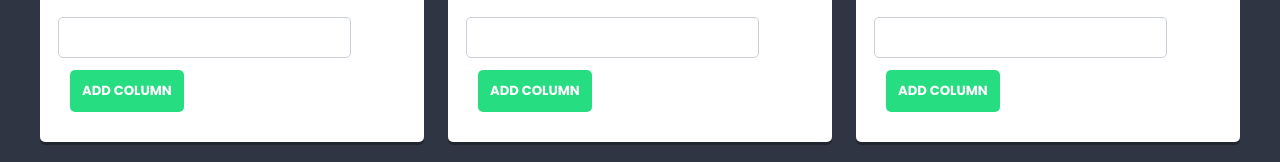
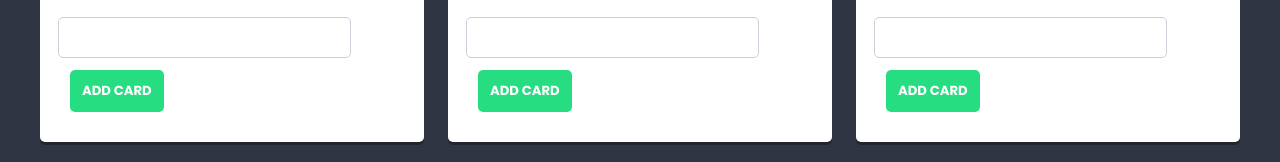
Before and after one commit to juliachanas/React-firstSteps, a React (Create React App) app: page / in a window 1280 px wide. Shown: the part 716-878 px from the top of the page. Built offline with nearby package versions, Linux system fonts and the light colour scheme.

Commit message:
Modify button in CardForm to be Add Card instead Add Column - little misteake

```diff
--- a/src/components/CardForm/CardForm.js
+++ b/src/components/CardForm/CardForm.js
@@ -14,7 +14,7 @@ const CardForm = (props) => {
   return (
     <form onSubmit={handleSubmit}>
       <TextInput value={title} onChange={(e) => setTitle(e.target.value)} />
-      <Button>Add column</Button>
+      <Button>Add card</Button>
     </form>
   );
 };
```
